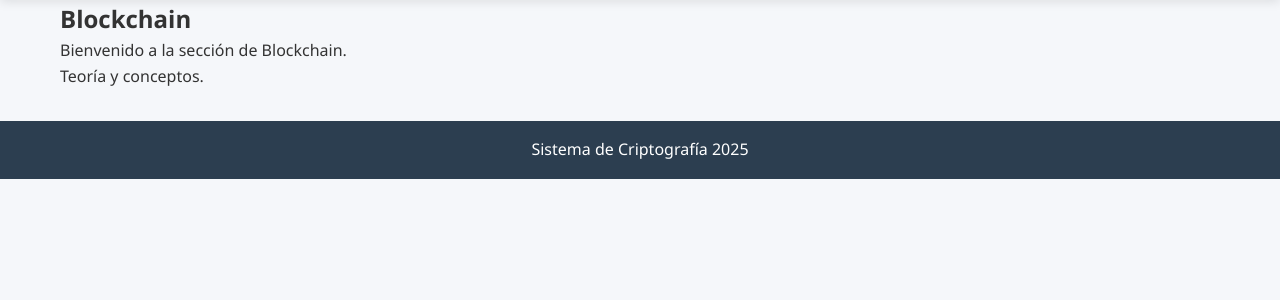
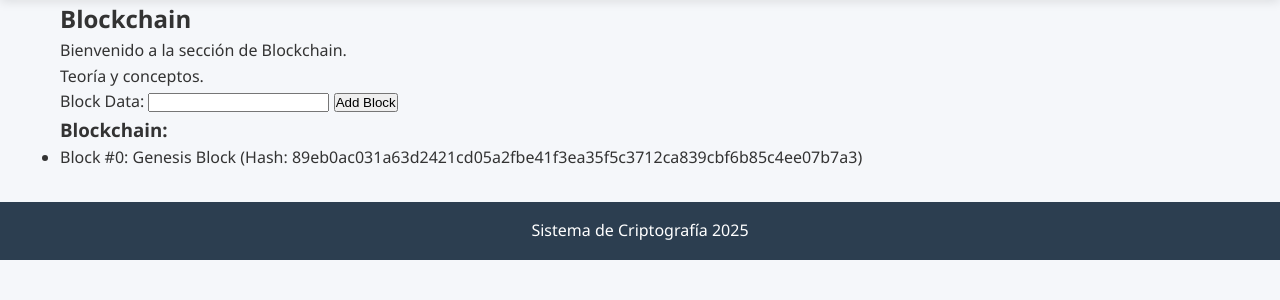
Before and after one commit to josevasquezramos/seguridadinformatica_criptografia, a Flask app: page /blockchain/ in a window 1280 px wide. Shown: the part 114-414 px from the top of the page. Run offline with Flask 3, Linux system fonts and the light colour scheme.

Commit message:
Blockchain y Cuantica

```diff
--- a/criptografia/app/routes/blockchain.py
+++ b/criptografia/app/routes/blockchain.py
@@ -1,11 +1,56 @@
-from flask import Blueprint, render_template
+from flask import Blueprint, render_template, request
+import hashlib
+import time
+from flask import jsonify
+
 
 bp = Blueprint('blockchain', __name__, url_prefix='/blockchain')
 
+# Clase básica para el bloque
+class Block:
+    def __init__(self, index, previous_hash, timestamp, data, hash):
+        self.index = index
+        self.previous_hash = previous_hash
+        self.timestamp = timestamp
+        self.data = data
+        self.hash = hash
+
+# Crear un bloque
+def create_block(previous_block, data):
+    index = previous_block.index + 1
+    timestamp = str(int(time.time()))  # Time as string
+    hash_value = hashlib.sha256(f"{index}{previous_block.hash}{timestamp}{data}".encode()).hexdigest()
+    block = Block(index, previous_block.hash, timestamp, data, hash_value)
+    return block
+
+# Crear la cadena de bloques inicial
+def create_genesis_block():
+    return Block(0, "0", "2025-01-01", "Genesis Block", hashlib.sha256("Genesis Block".encode()).hexdigest())
+
+# Blockchain básico
+blockchain = [create_genesis_block()]
+previous_block = blockchain[0]
+
+# Ruta principal para Blockchain
 @bp.route('/')
 def index():
-    return render_template('blockchain/index.html')
+    return render_template('blockchain/index.html', blockchain=blockchain)
 
+# Ruta para la demostración de Blockchain
 @bp.route('/demostracion')
 def demostracion():
-    return render_template('blockchain/demostracion.html')
+    return render_template('blockchain/demostracion.html', blockchain=blockchain)
+
+# Ruta para añadir un bloque a la cadena
+@bp.route('/add_block', methods=['POST'])
+def add_block():
+    data = request.form['data']
+    new_block = create_block(previous_block, data)
+    blockchain.append(new_block)
+    return render_template('blockchain/index.html', blockchain=blockchain)
+
+# Ruta para obtener la cadena de bloques en formato JSON
+@bp.route('/blockchain_data')
+def blockchain_data():
+    chain_data = [{"index": block.index, "data": block.data} for block in blockchain]
+    return jsonify(chain_data)
--- a/criptografia/app/routes/cuantica.py
+++ b/criptografia/app/routes/cuantica.py
@@ -2,10 +2,12 @@ from flask import Blueprint, render_template
 
 bp = Blueprint('cuantica', __name__, url_prefix='/cuantica')
 
+# Ruta principal para Criptografía Cuántica
 @bp.route('/')
 def index():
     return render_template('cuantica/index.html')
 
+# Ruta para la demostración de Criptografía Cuántica
 @bp.route('/demostracion')
 def demostracion():
     return render_template('cuantica/demostracion.html')
--- a/criptografia/app/templates/blockchain/demostracion.html
+++ b/criptografia/app/templates/blockchain/demostracion.html
@@ -3,4 +3,5 @@
 {% block content %}
 <h2>Demostración - Blockchain</h2>
 <p>Esta es la página de demostración del algoritmo de Blockchain.</p>
+<p>Puede agregar bloques a la cadena desde la página anterior.</p>
 {% endblock %}
--- a/criptografia/app/templates/blockchain/index.html
+++ b/criptografia/app/templates/blockchain/index.html
@@ -4,4 +4,15 @@
 <h2>Blockchain</h2>
 <p>Bienvenido a la sección de Blockchain.</p>
 <p>Teoría y conceptos.</p>
+<form action="/blockchain/add_block" method="POST">
+    <label for="data">Block Data:</label>
+    <input type="text" id="data" name="data">
+    <button type="submit">Add Block</button>
+</form>
+<h3>Blockchain:</h3>
+<ul>
+    {% for block in blockchain %}
+        <li>Block #{{ block.index }}: {{ block.data }} (Hash: {{ block.hash }})</li>
+    {% endfor %}
+</ul>
 {% endblock %}
--- a/criptografia/app/templates/cuantica/demostracion.html
+++ b/criptografia/app/templates/cuantica/demostracion.html
@@ -2,5 +2,5 @@
 
 {% block content %}
 <h2>Demostración - Criptografía Cuántica</h2>
-<p>Esta es la página de demostración del algoritmo de Criptografía Cuántica.</p>
+<p>Esta es la página de demostración del protocolo de intercambio de claves cuánticas.</p>
 {% endblock %}
--- a/criptografia/app/templates/cuantica/index.html
+++ b/criptografia/app/templates/cuantica/index.html
@@ -3,5 +3,6 @@
 {% block content %}
 <h2>Criptografía Cuántica</h2>
 <p>Bienvenido a la sección de Criptografía Cuántica.</p>
-<p>Teoría y conceptos.</p>
+<p>Teoría y conceptos básicos.</p>
+<a href="/cuantica/demostracion">Ver demostración</a>
 {% endblock %}
```
